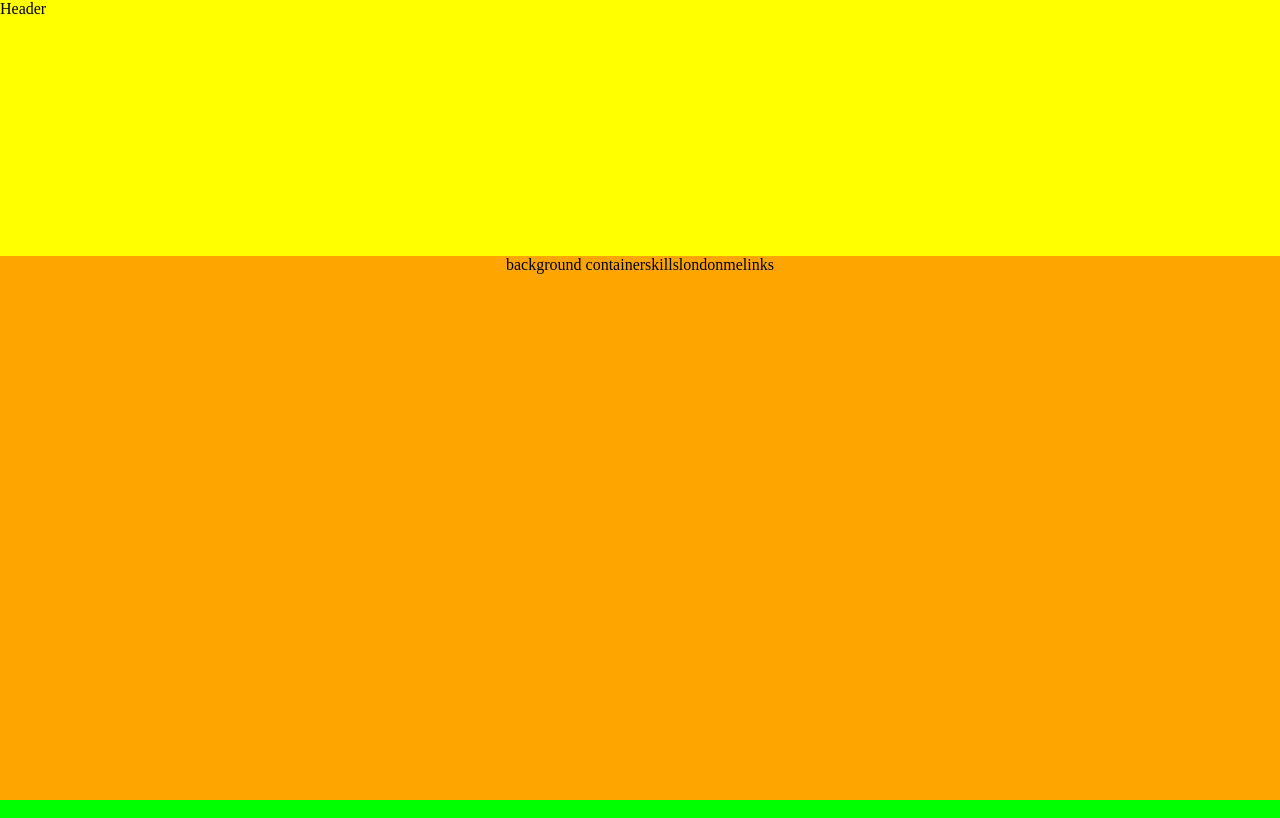
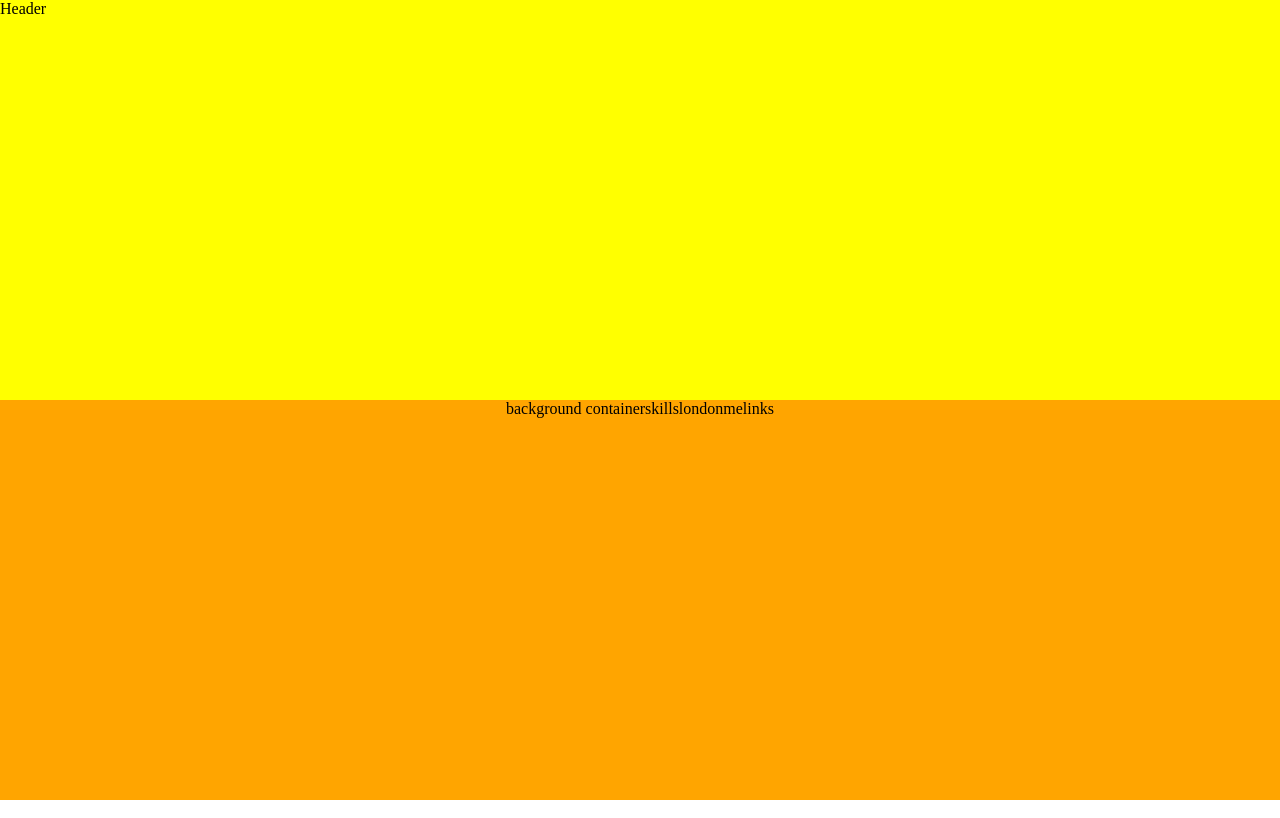
Before and after one commit to aiacuone/portfolio-v3, a Next.js app: page /projects in a window 1280 px wide. Built offline with nearby package versions, Linux system fonts and the light colour scheme.

Commit message:
seperated mobile/normal components within projects page

```diff
--- a/pages/projects.js
+++ b/pages/projects.js
@@ -3,40 +3,54 @@ import { makeStyles } from '@mui/styles'
 import Grid from '@mui/material/Grid'
 import { UserContext } from '../utils/UserContext'
 
-export default function projects() {
-  const { state } = useContext(UserContext)
-  const { windowHeight } = state
-
-  const useStyles = makeStyles({
+const useStylesMobile = makeStyles({
   root: {
+    height: '100%',
+    width: '100%',
+  },
+  mobileContainer: {
     display: 'grid',
     height: '100%',
-      // height: windowHeight,
     width: '100%',
     gridTemplateColumns: 'repeat(10,1fr)',
     gridTemplateRows: '25px 50px repeat(10,1fr) 45px 45px 45px 60px',
   },
-    header: { gridArea: '1/1/2/11', background: 'blue' },
+  header: { gridArea: '1/1/2/11' },
   projectHeader: { gridArea: '2/1/3/11', background: 'orange' },
   mainContainer: { gridArea: '3/1/13/11', background: 'grey' },
   projectButtons: { gridArea: '13/1/14/11', background: 'purple' },
   detailsButtons: { gridArea: '14/1/15/11', background: 'yellow' },
   viewButtons: { gridArea: '15/1/16/11', background: 'brown' },
-    hamburgerGap: { gridArea: '16/1/17/11', background: 'lime' },
+  hamburgerGap: { gridArea: '16/1/17/11', background: 'blue' },
 })
 
-  const classes = useStyles()
+export default function projects() {
+  const { state } = useContext(UserContext)
+  const { isPhone } = state.phone
 
+  const classesM = useStylesMobile()
+
+  const Phone = () => {
     return (
-    <Grid className={classes.root}>
-      <Grid className={classes.header}>HEADER</Grid>
-      <Grid className={classes.projectButtons}>PROJECT BUTTONS</Grid>
-      <Grid className={classes.detailsButtons}>DETAIL BUTTONS</Grid>
-      <Grid className={classes.projectHeader}>PROJECT HEADER</Grid>
-      <Grid className={classes.mainContainer}>MAIN CONTAINER</Grid>
-      <Grid className={classes.viewButtons}>VIEW BUTTONS</Grid>
-      <Grid className={classes.hamburgerGap}></Grid>
-      {/* PROJECTS */}
+      <Grid className={classesM.mobileContainer}>
+        <Grid className={classesM.header} container justifyContent="center">
+          PROJECTS
+        </Grid>
+        <Grid className={classesM.projectButtons}>PROJECT BUTTONS</Grid>
+        <Grid className={classesM.detailsButtons}>DETAIL BUTTONS</Grid>
+        <Grid className={classesM.projectHeader}>PROJECT HEADER</Grid>
+        <Grid className={classesM.mainContainer}>MAIN CONTAINER</Grid>
+        <Grid className={classesM.viewButtons}>VIEW BUTTONS</Grid>
+        <Grid className={classesM.hamburgerGap}></Grid>
       </Grid>
     )
   }
+
+  const Normal = () => {
+    return <Grid></Grid>
+  }
+
+  return (
+    <Grid className={classesM.root}>{isPhone ? <Phone /> : <Normal />}</Grid>
+  )
+}
```
Lines whose indentation alone changed are shown as unchanged.
